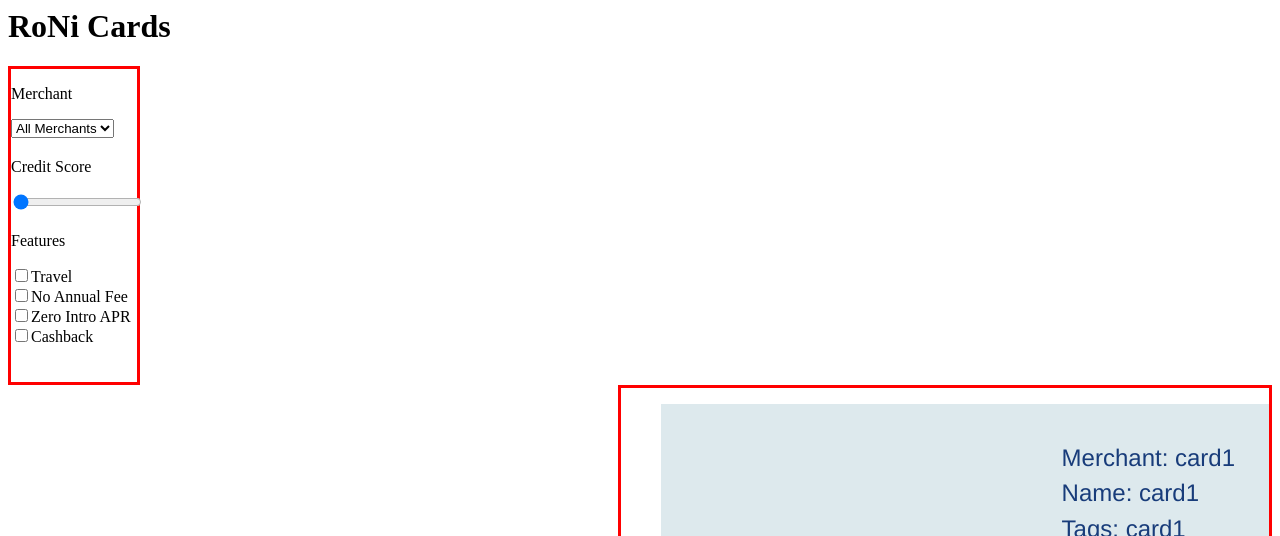
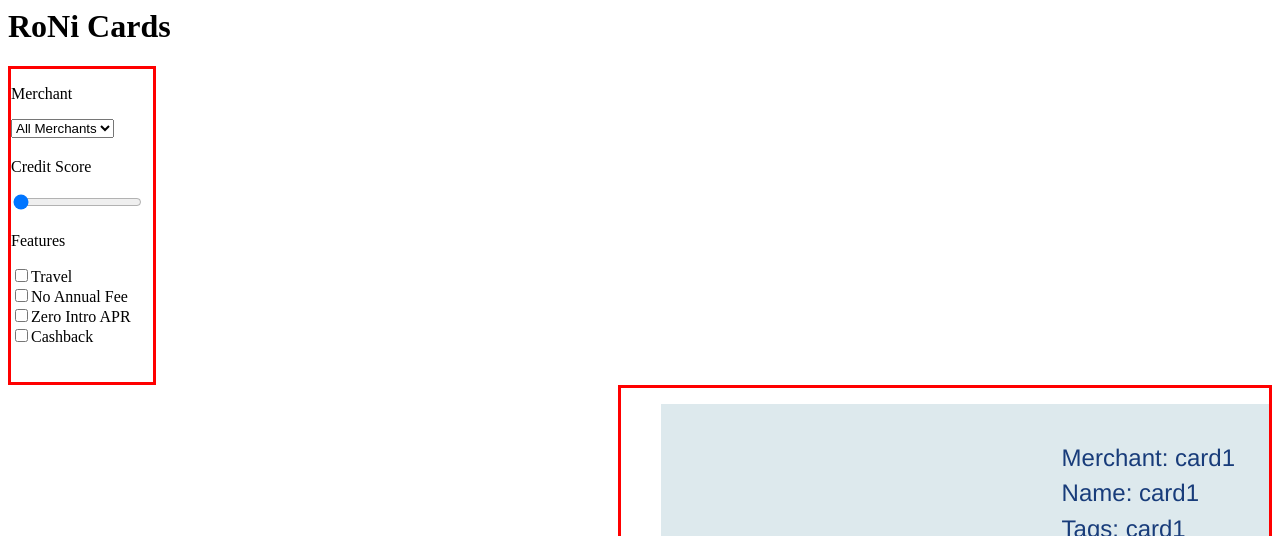
Before and after one commit to nkomirisetti/CreditCard, a plain HTML site: page index.html in a window 1280 px wide. Shown: the top 536 px of the page. Drawn offline with Linux system fonts and the light colour scheme; no server answers.

Commit message:
CSS Relative Position added

```diff
--- a/mystyle.css
+++ b/mystyle.css
@@ -1,4 +1,5 @@
 #cardListAndModal {
+	position: relative;
 	border: 3px solid red;
 	margin: auto;
 }
@@ -91,8 +92,10 @@
 	float:right;
 }
 #sidebar{
+	position: relative;
 	border: 3px solid red;
 	max-width: 10%;
+	min-width: 142px;
 }
 
 aside {
```
